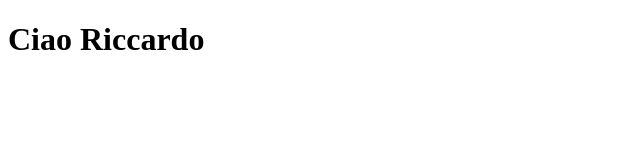
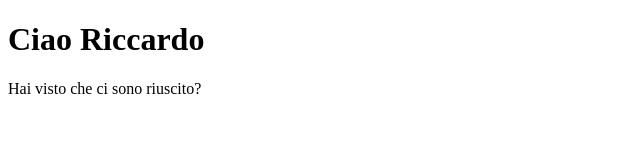
Before and after one commit to claudiog74/riccardo-prove-sito, a plain HTML site: page index.html in a window 1280 px wide. Shown: the whole page, without its empty margins (0-640 px from the left). Drawn offline with Linux system fonts and the light colour scheme.

Commit message:
Aggiunta paragrafo

```diff
--- a/index.html
+++ b/index.html
@@ -7,5 +7,6 @@
 </head>
 <body>
     <h1>Ciao Riccardo</h1>
+    <p>Hai visto che ci sono riuscito?</p>
 </body>
 </html>
```
